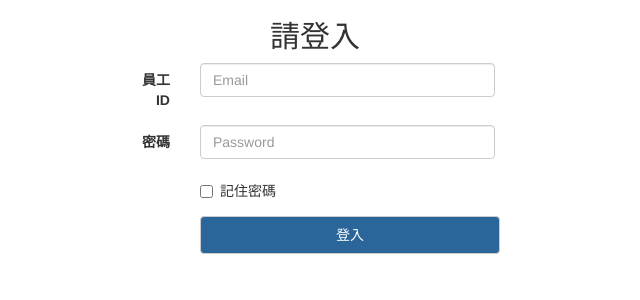
After one commit to Wang0417/-, a Flask app: page / in a window 1280 px wide. The commit adds this page. Shown: the top 300 px of the page, without its empty margins (325-965 px from the left). Run offline with Flask 2, Linux system fonts and the light colour scheme; some libraries are stand-ins or nearby versions.

Commit message:
Add files via upload

```diff
--- /dev/null
+++ b/templates/log_in.html
@@ -0,0 +1,53 @@
+<!DOCTYPE html>
+<html lang="en">
+<head>
+    <meta charset="UTF-8">
+    <title>Title</title>
+    <link rel="stylesheet" href="./bootstrap-3.3.7-dist/css/bootstrap.min.css">
+    <style>
+        .login {
+            color: white;
+            height: 38px;
+            width: 300px;
+            background-color: #2b669a;
+        }
+    </style>
+</head>
+<body>
+<div class="container">
+    <h2 class="text-center">請登入</h2>
+    <div class="row">
+        <form class="form-horizontal col-md-offset-4 col-md-4">
+            <div class="form-group">
+                <label for="inputEmail3" class="col-sm-2 control-label">員工ID</label>
+                <div class="col-sm-10">
+                    <input type="email" class="form-control" id="inputEmail3" placeholder="Email"name="id">
+                </div>
+            </div>
+            <div class="form-group">
+                <label for="inputPassword3" class="col-sm-2 control-label">密碼</label>
+                <div class="col-sm-10">
+                    <input type="password" class="form-control" id="inputPassword3" placeholder="Password" name="password">
+                </div>
+            </div>
+            <div class="form-group">
+                <div class="col-sm-offset-2 col-sm-10">
+                    <div class="checkbox">
+                        <label>
+                            <input type="checkbox">記住密碼
+                        </label>
+                    </div>
+                </div>
+            </div>
+            <div class="form-group">
+                <div class="col-sm-offset-2 col-sm-10">
+                    <button type="submit" class="btn btn-default login ">登入</button>
+                </div>
+            </div>
+        </form>
+    </div>
+</div>
+
+
+</body>
+</html>
```
Also changed, not shown: templates/show_add_user.html (line endings or trailing spaces).
